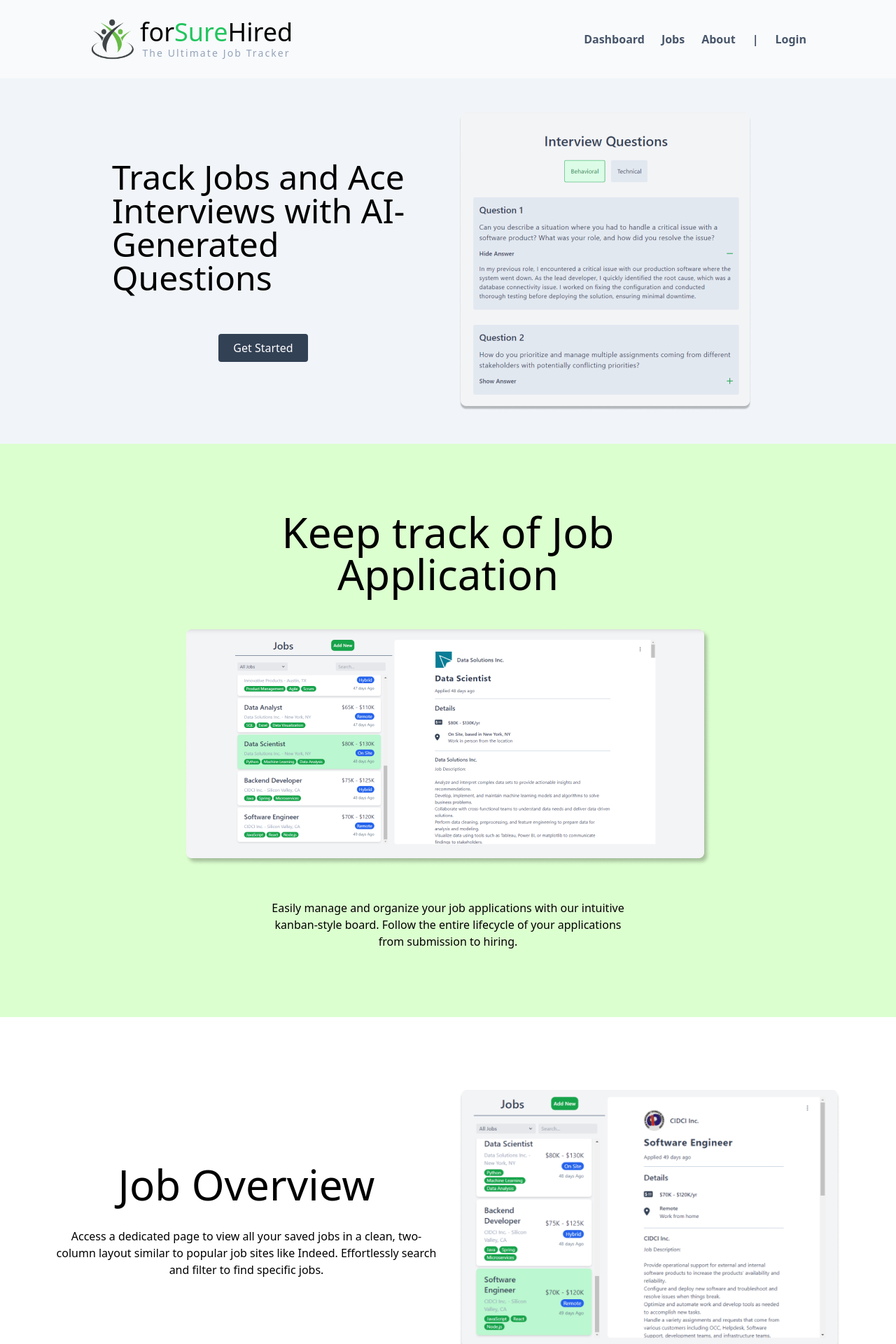
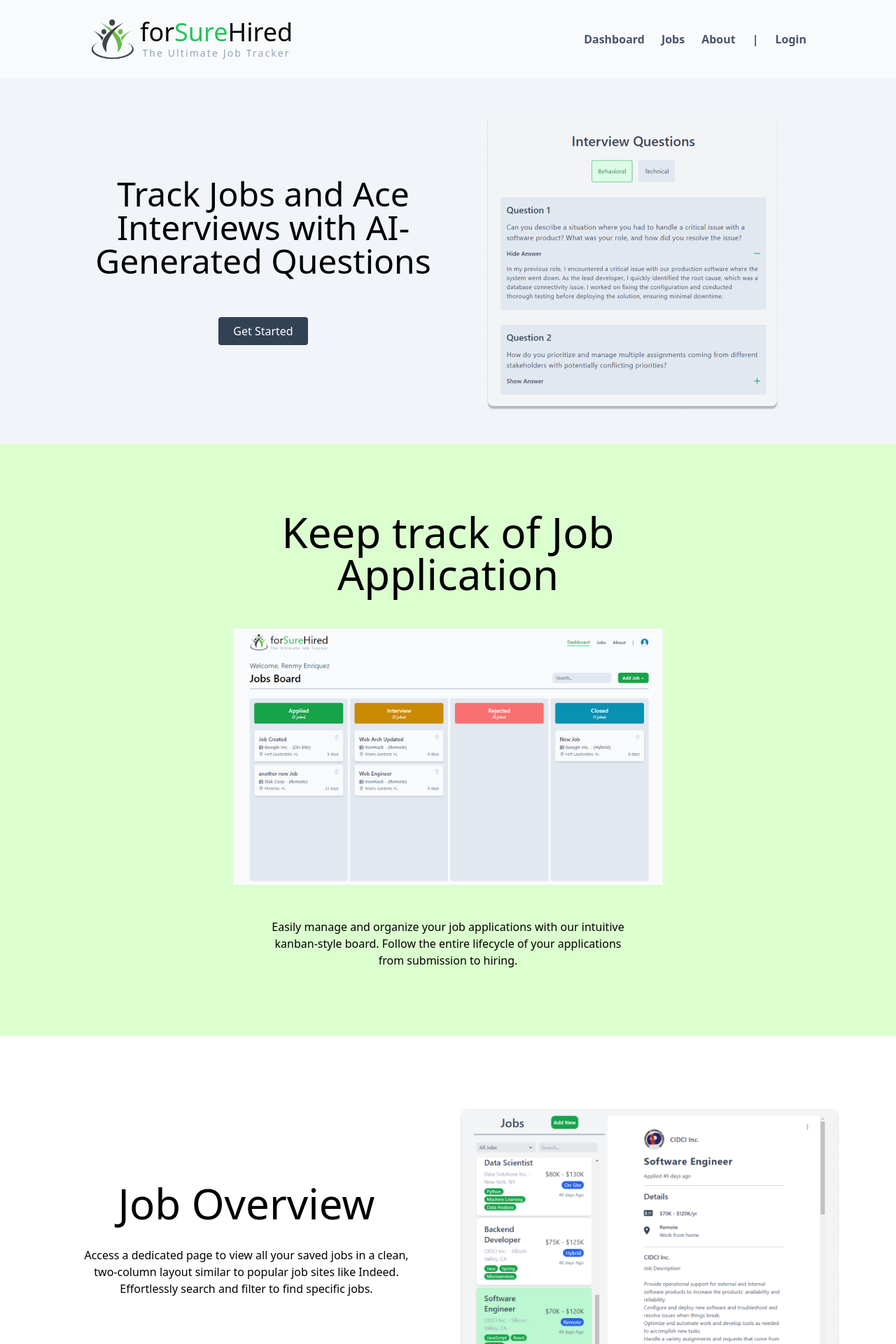
Before and after one commit to alejandro-cartagena/forSure-Hired-Client, a React (Vite) app: page / in a window 1280 px wide. Shown: the top 1920 px of the page at 70% size. Built offline with nearby package versions, Linux system fonts and the light colour scheme; no server answers.

Commit message:
some styles fixed

```diff
--- a/src/components/Footer.jsx
+++ b/src/components/Footer.jsx
@@ -4,7 +4,6 @@ import linkedin from "../assets/icon/linkedin.svg";
 
 export default function Footer() {
   return (
-
     <div className="flex items-center justify-between py-6 md:px-32 px-20 bg-slate-50 mt-auto">
       <div>
         <p className="content-center text-4xl">
--- a/src/components/Navbar.jsx
+++ b/src/components/Navbar.jsx
@@ -6,7 +6,7 @@ import { AuthContext } from "../context/auth.context";
 export default function Navbar() {
   const { user } = useContext(AuthContext);
   return (
-    <div className="flex items-center justify-between py-6 md:px-32 px-20 bg-slate-50">
+    <div className="flex items-center justify-between py-6 md:px-32 px-20 bg-slate-50 shadow-md">
       <Link to="/">
         <div className="flex items-center gap-2">
           <img src={logo} alt="For Sure Hire Logo" className="w-16 h-16" />
--- a/src/pages/AboutPage.jsx
+++ b/src/pages/AboutPage.jsx
@@ -1,7 +1,7 @@
 import React from "react";
 
 const AboutPage = () => {
-  return <div>AboutPage</div>;
+  return <div className="bg-slate-200">AboutPage</div>;
 };
 
 export default AboutPage;
--- a/src/pages/Homepage.jsx
+++ b/src/pages/Homepage.jsx
@@ -1,7 +1,7 @@
 import React from "react";
 import { Link } from "react-router-dom";
 import image1 from "../assets/images/image8.png";
-import image10 from "../assets/images/image10.png";
+import dashboarddemo from "../assets/images/dashboarddemo.png";
 import image13 from "../assets/images/image13.png";
 import image14 from "../assets/images/image14.png";
 
@@ -10,17 +10,17 @@ export default function Homepage() {
     <div className="flex flex-col">
       <section className="bg-[#F1F5F9] py-12 w-full px-20 md:px-32 justify-between gap-8 flex">
         <div className="w-1/2 flex flex-col justify-center items-center gap-14">
-          <h1 className="text-5xl px-8">
+          <h1 className="text-5xl  text-center">
             Track Jobs and Ace Interviews with AI-Generated Questions
           </h1>
-          <Link to="/dashboard">
+          <Link to="/signup">
             <button className="bg-[#334155] text-white border border-hidden rounded h-10 w-32">
               Get Started
             </button>
           </Link>
         </div>
         <div className="w-1/2">
-          <img src={image1} alt="Image 1" />
+          <img src={image1} alt="Image 1" className="m-auto" />
         </div>
       </section>
       <section className="bg-[#DCFFCF] py-12 flex flex-col items-center">
@@ -29,7 +29,7 @@ export default function Homepage() {
             Keep track of Job Application
           </h1>
           <div className="w-full py-12 flex justify-center">
-            <img src={image10} alt="Image 1" />
+            <img src={dashboarddemo} alt="Image 1" className="w-[60%]" />
           </div>
           <p className="text-1xl text-center w-[40vw]">
             Easily manage and organize your job applications with our intuitive
@@ -41,14 +41,14 @@ export default function Homepage() {
       <section className="bg-[#FFFFFF] justify-between gap-8 flex items-center py-14 px-20 w-full">
         <div className="w-1/2 text-center">
           <h1 className="text-6xl mb-8">Job Overview</h1>
-          <p>
+          <p className="mx-10 text-center">
             Access a dedicated page to view all your saved jobs in a clean,
             two-column layout similar to popular job sites like Indeed.
             Effortlessly search and filter to find specific jobs.
           </p>
         </div>
         <div className="w-1/2 py-12">
-          <img src={image13} alt="Image 13" />
+          <img src={image13} alt="Image 13" className="mx-auto" />
         </div>
       </section>
       <section className="py-12 bg-[#F1F5F9] w-full flex justify-between px-20">
```
Also changed, not shown: src/assets/images/dashboarddemo.png (added).
